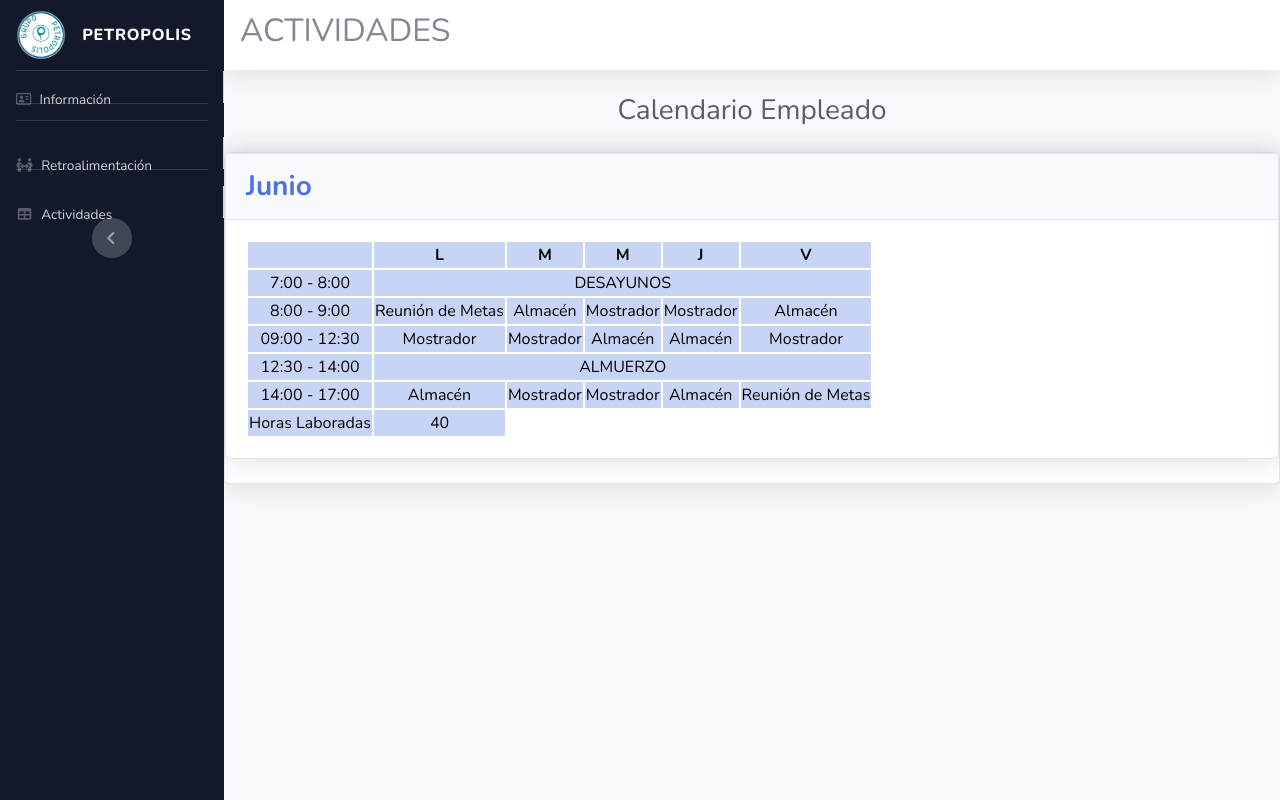
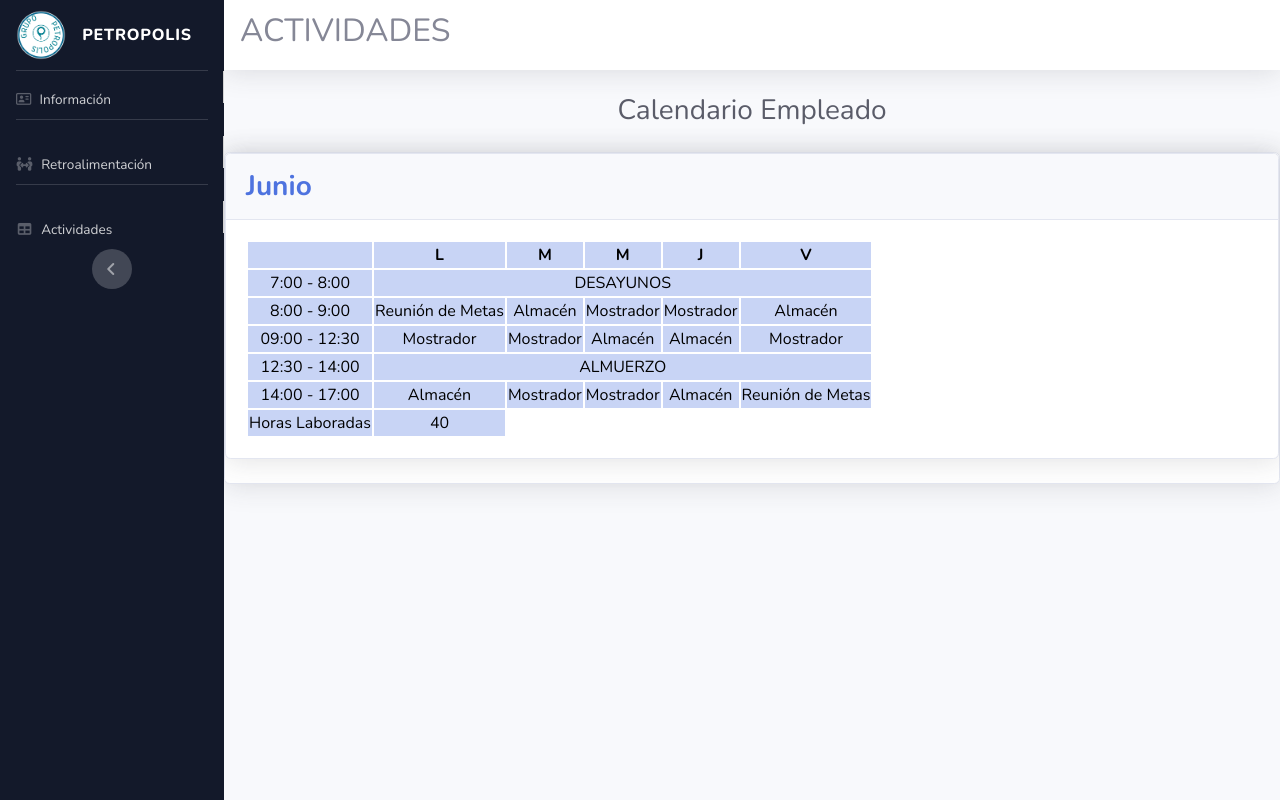
Before and after one commit to cedafiso/petropolis, a Flask app: page /dashboard/actividades in a window 1280 px wide. Run offline with Flask 2, Linux system fonts and the light colour scheme; some libraries are stand-ins or nearby versions.

Commit message:
Style for the side bar empleados

```diff
--- a/static/css/style.css
+++ b/static/css/style.css
@@ -51,8 +51,18 @@ nav{
     padding-left: 0.75em;
 }
 .nav-link-acordion{
-    margin-top: auto;
-    margin-bottom: auto;
+    padding: 0;
+    margin-top: 0;
+    margin-bottom: 1em;
+}
+.nav-link-acordion a{
+    padding: 0;
+    margin-top: 0.5em;
+    margin-bottom: 1em;
+}
+.sidebar-divider{
+    margin-top: 0;
+    margin-bottom: 0;
 }
 .nav-link-end{
     border-right: none;
--- a/templates/Actividades/actividades.html
+++ b/templates/Actividades/actividades.html
@@ -57,7 +57,7 @@
 
         <!-- Nav Item - Dashboard -->
         <li class="nav-item">
-          <a class="nav-link" href="/dashboard">
+          <a class="nav-link nav-link-acordion" href="/dashboard">
             <i class="far fa-address-card"></i>
             <span>Información</span></a
           >
@@ -65,15 +65,10 @@
 
         <!-- Divider -->
         <hr class="sidebar-divider" />
-        <!-- Nav Item - Utilities Collapse Menu -->
 
-        <!-- Nav Item - Tables -->
-        <!-- Divider -->
-        <hr class="sidebar-divider" />
-        <!-- Nav Item - Tables -->
         <li class="nav-item">
           <a
-            class="nav-link"
+            class="nav-link nav-link-acordion"
             href="/dashboard/retroalimentacion"
           >
             <i class="fas fa-people-arrows"></i>
@@ -84,7 +79,7 @@
         <hr class="sidebar-divider d-none d-md-block" />
         <!-- Nav Item - Tables -->
         <li class="nav-item">
-          <a class="nav-link" href="/dashboard/actividades">
+          <a class="nav-link nav-link-acordion" href="/dashboard/actividades">
             <i class="fas fa-fw fa-table"></i>
             <span>Actividades</span></a
           >
--- a/templates/Dashboard/dashboard.html
+++ b/templates/Dashboard/dashboard.html
@@ -66,10 +66,6 @@
         <hr class="sidebar-divider" />
         <!-- Nav Item - Utilities Collapse Menu -->
 
-        <!-- Nav Item - Tables -->
-        <!-- Divider -->
-        <hr class="sidebar-divider" />
-        <!-- Nav Item - Tables -->
         <li class="nav-item">
           <a
             class="nav-link nav-link-acordion"
```
Also changed, not shown: templates/Retroalimentacion/retroalimentacion.html (+3 -9 lines).
